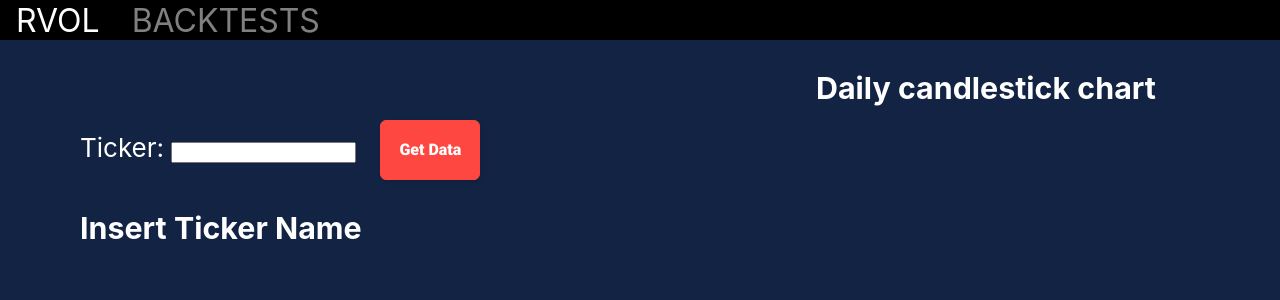
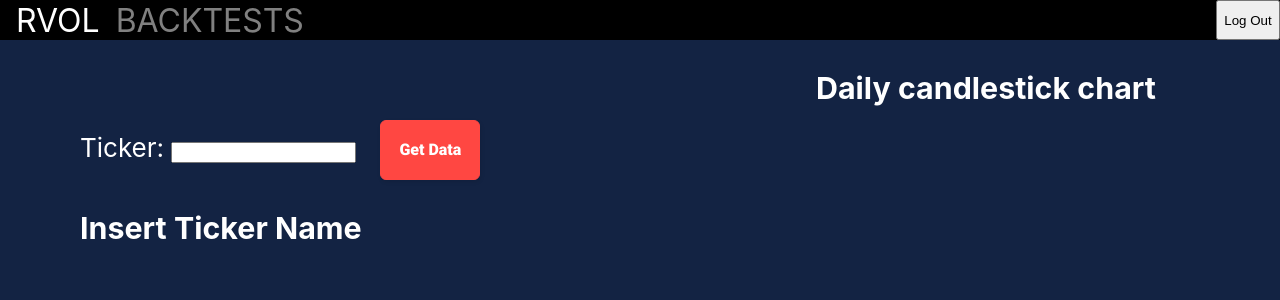
Before and after one commit to darinvi/RvolAndMarketWeb, a React (Create React App) app in the folder react_frontend/: page / in a window 1280 px wide. Both pictures are taken after a click on the button "Log In". Shown: the top 300 px of the page. Built offline with nearby package versions, Linux system fonts and the light colour scheme.

Commit message:
add log out button, have to style it

```diff
--- a/react_frontend/src/App.css
+++ b/react_frontend/src/App.css
@@ -34,9 +34,18 @@
 
 .Navlink {
   margin-left: 0vh;
-  padding: 1rem;
+  padding-left: 1rem;
   font-size: 2rem;
   text-decoration: none;
+  margin-right: 0vh;
+}
+
+.LogOutButton {
+  position: fixed;
+  top: 0%;
+  width: 5%;
+  height: 5vh;
+  margin-left: 95%;
 }
 
 .RenderCharts {
--- a/react_frontend/src/App.js
+++ b/react_frontend/src/App.js
@@ -17,7 +17,7 @@ function App() {
       logedIn ?
       <>
       <BrowserRouter>
-        <Navbar/>
+        <Navbar setLoggedIn={setLoggedIn}/>
         <Routes>
           <Route path="/" element={<Rvol/>} />
           <Route path="/backtest" element={<Backtests/>} />
--- a/react_frontend/src/Navbar.js
+++ b/react_frontend/src/Navbar.js
@@ -1,10 +1,16 @@
 import { NavLink } from "react-router-dom";
 
-export default function Navbar(){
+export default function Navbar(props){
+
+    const links = ({isActive}) => ({color: isActive ? 'white' : 'gray'})
+
     return(
+        <>
         <div className='Navbar'>
-            <NavLink to='/' className='Navlink' style={({isActive}) => ({color: isActive ? 'white' : 'gray'})}>RVOL</NavLink>
-            <NavLink to='/second_day' className='Navlink' style={({isActive}) => ({color: isActive ? 'white' : 'gray'})}>BACKTESTS</NavLink>
+            <NavLink to='/' className='Navlink' style={links}>RVOL</NavLink>
+            <NavLink to='/second_day' className='Navlink' style={links}>BACKTESTS</NavLink>
         </div>
+        <button className="LogOutButton" onClick={()=>props.setLoggedIn(false)}>Log Out</button>
+        </>
     )
 }
```
